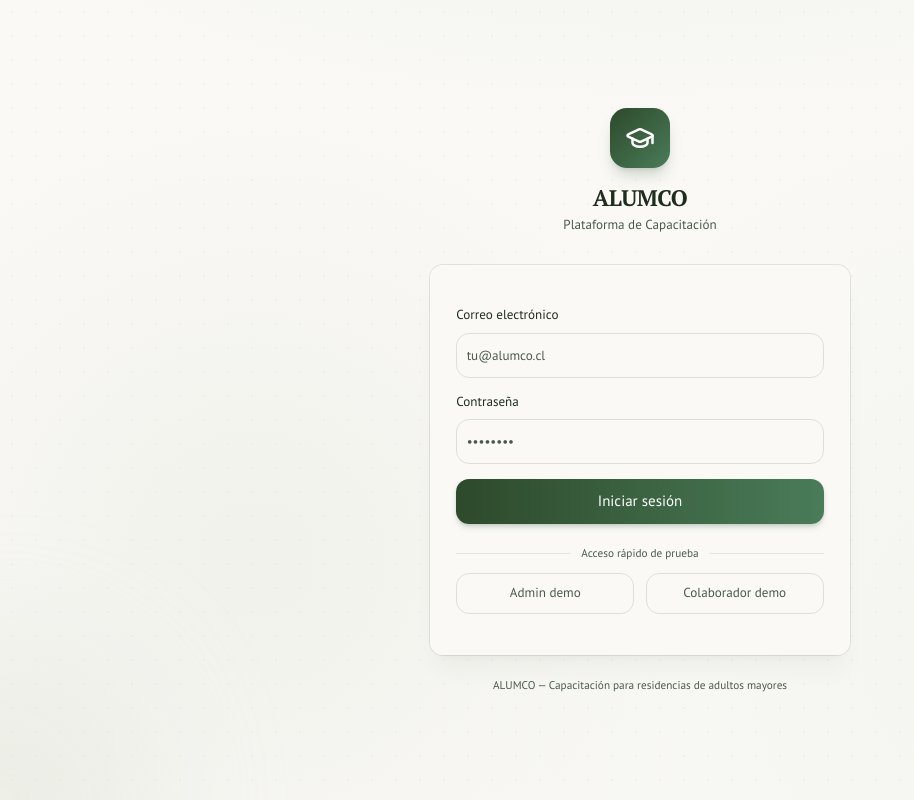
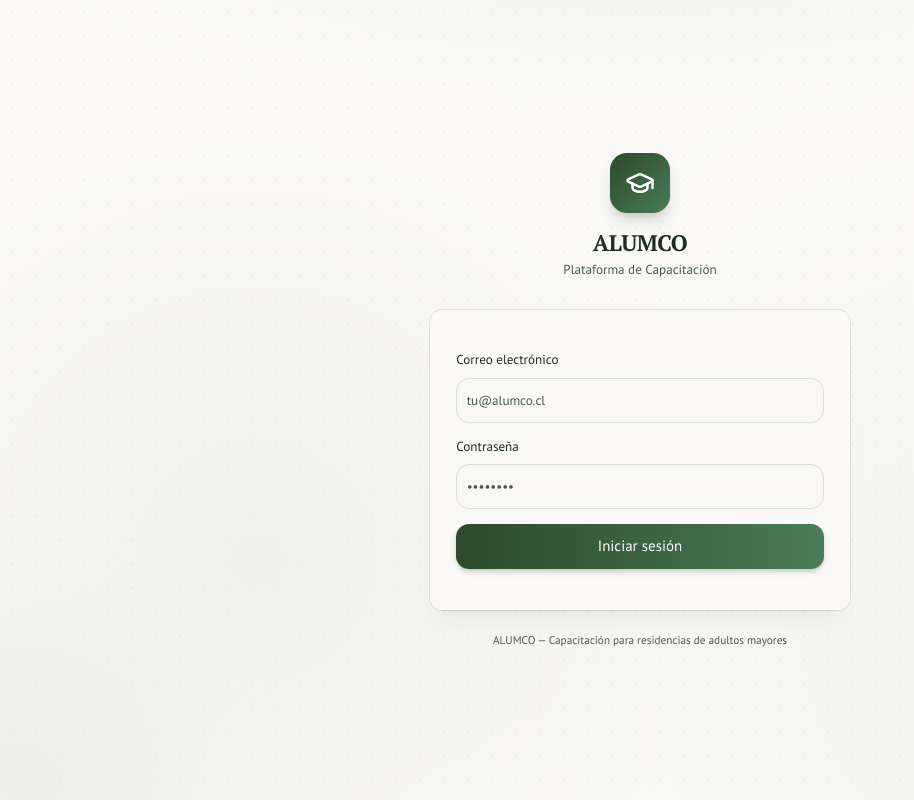
Before and after one commit to boxs21/alumco, a Next.js app: page /login in a window 1280 px wide. Shown: the whole page, without its empty margins (0-914 px from the left). Built offline with nearby package versions, Linux system fonts and the light colour scheme; no server answers.

Commit message:
fix: remove demo login buttons

```diff
--- a/app/(auth)/login/page.tsx
+++ b/app/(auth)/login/page.tsx
@@ -161,36 +161,6 @@ export default function LoginPage() {
               </button>
             </form>
 
-            {/* Demo Buttons */}
-            <div className="space-y-3">
-              <div className="relative">
-                <div className="absolute inset-0 flex items-center">
-                  <div className="w-full border-t border-[#dde0d4]/80" />
-                </div>
-                <div className="relative flex justify-center text-xs">
-                  <span className="bg-[#faf9f6]/95 px-3 text-[#6b7260] font-medium">Acceso r&aacute;pido de prueba</span>
-                </div>
-              </div>
-
-              <div className="grid grid-cols-2 gap-3">
-                <button
-                  type="button"
-                  disabled={loading}
-                  onClick={() => signIn("valentina@alumco.cl", "demo123456")}
-                  className="h-11 rounded-xl border border-[#dde0d4] bg-[#faf9f6] text-sm font-medium text-[#7d8471] hover:bg-[#f0f2eb]/60 hover:border-[#a4ac86] transition-all duration-200 active:scale-[0.98] disabled:opacity-60 disabled:cursor-not-allowed"
-                >
-                  Admin demo
-                </button>
-                <button
-                  type="button"
-                  disabled={loading}
-                  onClick={() => signIn("maria@alumco.cl", "demo123456")}
-                  className="h-11 rounded-xl border border-[#dde0d4] bg-[#faf9f6] text-sm font-medium text-[#7d8471] hover:bg-[#f0f2eb]/60 hover:border-[#a4ac86] transition-all duration-200 active:scale-[0.98] disabled:opacity-60 disabled:cursor-not-allowed"
-                >
-                  Colaborador demo
-                </button>
-              </div>
-            </div>
           </CardContent>
         </Card>
 
```
